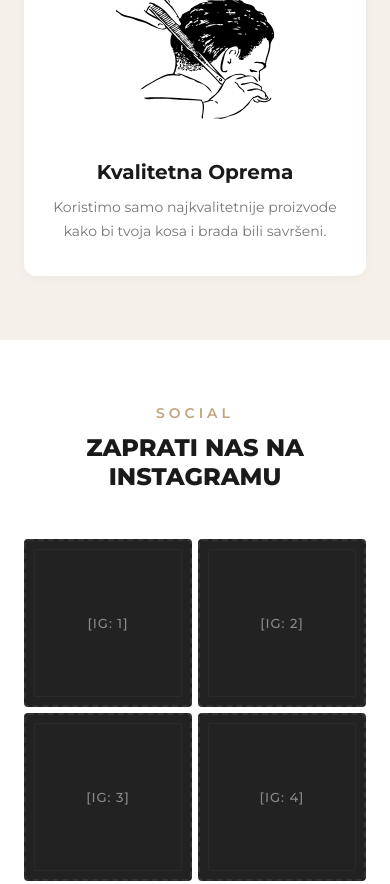
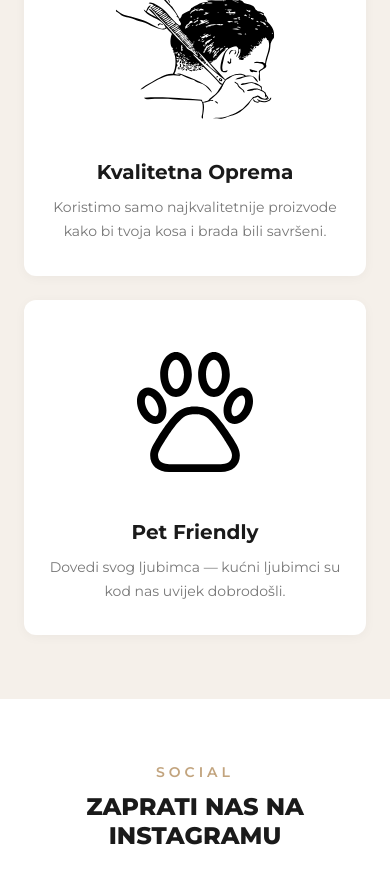
Before and after one commit to benkoivor96/menshairstyle, a plain HTML site: page index.html in a window 390 px wide. Shown: the part 4568-5452 px from the top of the page. Drawn offline with Linux system fonts and the light colour scheme.

Commit message:
Add Pet Friendly card to why-us section
Co-Authored-By: Claude Sonnet 4.5 <noreply@anthropic.com>

```diff
--- a/index.html
+++ b/index.html
@@ -572,7 +572,7 @@ ul { list-style: none; }
 }
 .why-grid {
   display: grid;
-  grid-template-columns: repeat(3, 1fr);
+  grid-template-columns: repeat(4, 1fr);
   gap: 24px;
 }
 .why-card {
@@ -882,7 +882,8 @@ ul { list-style: none; }
   .svc-col-right .svc-item { text-align: center; }
   .svc-col-right .svc-item-row { flex-direction: column; align-items: center; }
 
-  .why-grid { grid-template-columns: 1fr; }
+  .why-grid { grid-template-columns: repeat(2, 1fr); }
+  .why-card { padding: 28px 16px; }
   .why-card { padding: 32px 24px; }
 
   .insta-grid { grid-template-columns: repeat(3, 1fr); }
@@ -905,6 +906,7 @@ ul { list-style: none; }
 @media (max-width: 480px) {
   .hero-title { font-size: 34px; }
   .insta-grid { grid-template-columns: repeat(2, 1fr); }
+  .why-grid { grid-template-columns: 1fr; }
 }
 </style>
 </head>
@@ -1087,6 +1089,11 @@ ul { list-style: none; }
         <h3>Kvalitetna Oprema</h3>
         <p>Koristimo samo najkvalitetnije proizvode kako bi tvoja kosa i brada bili savršeni.</p>
       </div>
+      <div class="why-card reveal reveal-d3">
+        <div class="why-icon" style="display:flex;align-items:center;justify-content:center;"><img src="petfriendly.svg" alt="Pet friendly" style="width:75%;height:75%;object-fit:contain;"></div>
+        <h3>Pet Friendly</h3>
+        <p>Dovedi svog ljubimca — kućni ljubimci su kod nas uvijek dobrodošli.</p>
+      </div>
     </div>
   </div>
 </section>
```
Also changed, not shown: petfriendly.svg (added).
